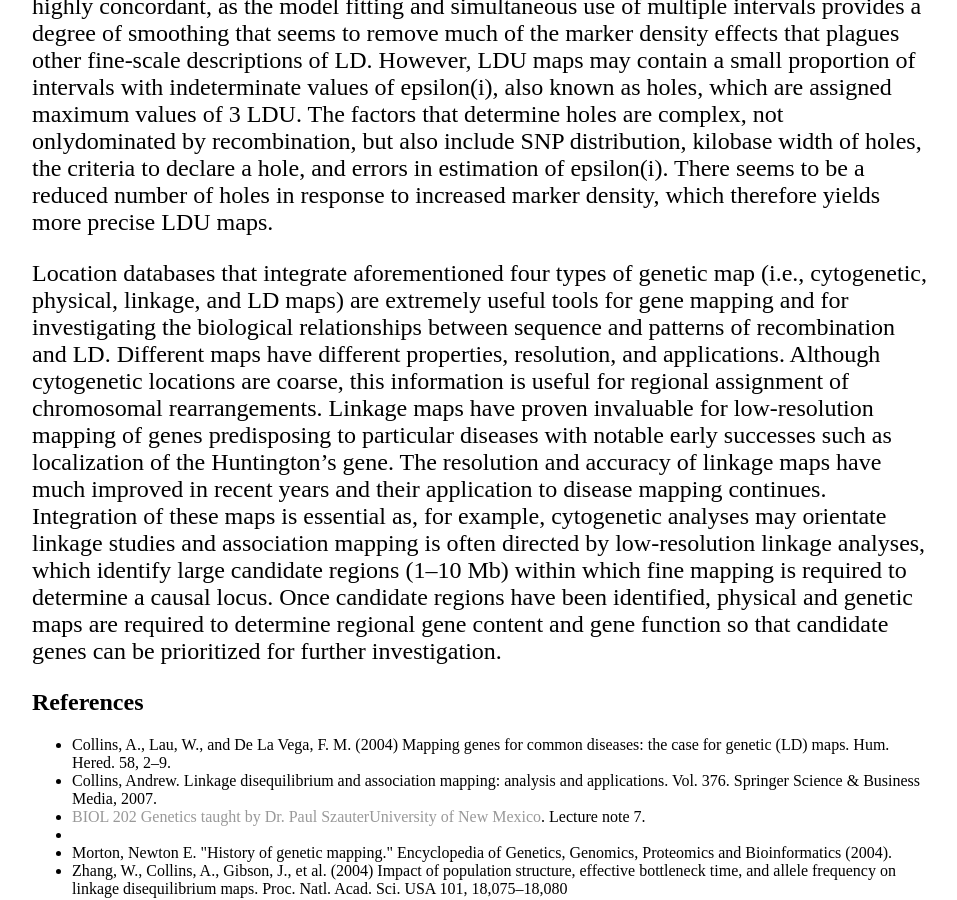
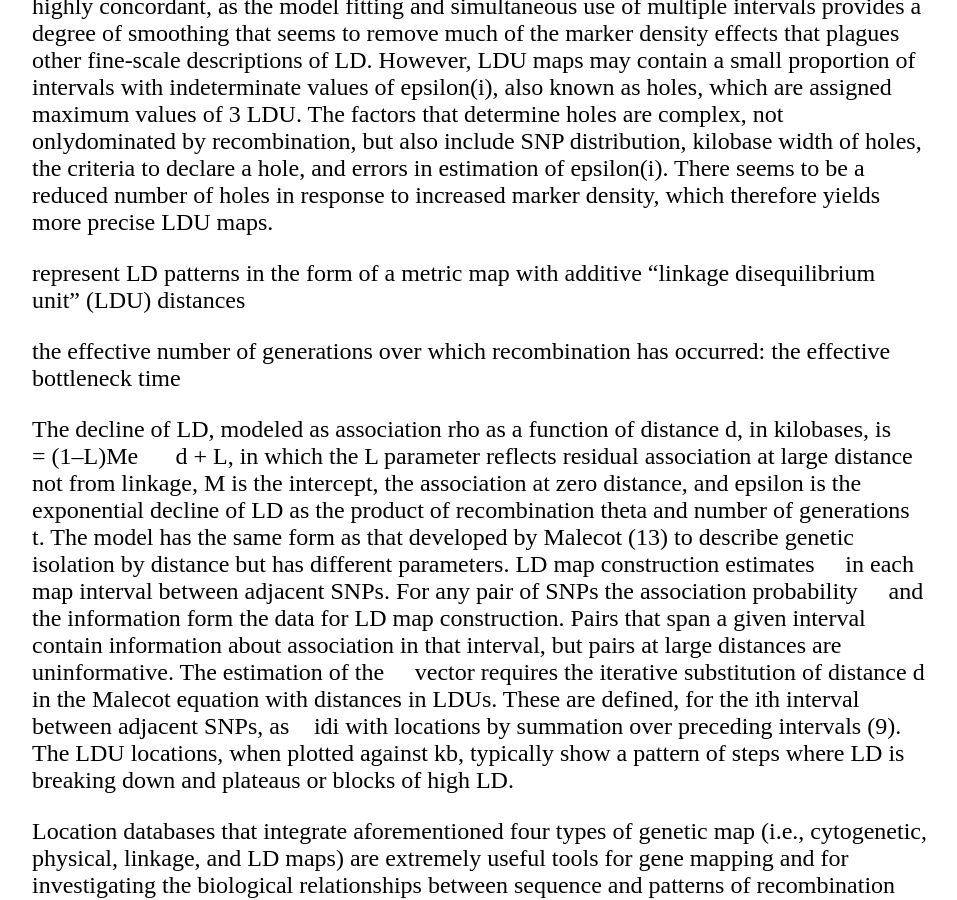
Before and after one commit to lybird300/lybird300.github.io, a Jekyll site: the page built from _posts/2015-04-21-gene-maps.md, in a window 1280 px wide and 900 px high, scrolled down 9988 px. Shown: the whole window, without its empty margins (160-1117 px from the left). Built offline with Jekyll 4.4.1, drawn with Linux system fonts in a browser that asks for light colours.

Commit message:
Update 2015-04-21-gene-maps.md

```diff
--- a/_posts/2015-04-21-gene-maps.md
+++ b/_posts/2015-04-21-gene-maps.md
@@ -71,11 +71,27 @@ Having produced an intermediate file from either haplotype or diplotype data, th
 
 Previous studies have shown that maps built from subsets of rare markers have shorter LDU lengths. Given the strong dependence of LD measures on allele frequencies and thus mutation age, this is expected because LD is higher between recent (rare) markers compared with older (more common) markers. This implies that the length of LDU maps constructed from studies with nonrandomly ascertained SNPs, such as the HapMap Project that focuses on common markers, will be somewhat different in corresponding maps derived from samples with different allele-frequency distributions. LDU maps are largely insensitive to marker density as their profiles determined at various SNP densities from 1/2–1/23 kb are highly concordant, as the model fitting and simultaneous use of multiple intervals provides a degree of smoothing that seems to remove much of the marker density effects that plagues other fine-scale descriptions of LD. However, LDU maps may contain a small proportion of intervals with indeterminate values of epsilon(i), also known as holes, which are assigned maximum values of 3 LDU. The factors that determine holes are complex, not onlydominated by recombination, but also include SNP distribution, kilobase width of holes, the criteria to declare a hole, and errors in estimation of epsilon(i). There seems to be a reduced number of holes in response to increased marker density, which therefore yields more precise LDU maps.
 
+represent LD patterns in the form of a metric map with additive “linkage disequilibrium unit” (LDU) distances
+
+the effective number of generations over which recombination has occurred: the effective bottleneck time
+
+The decline of LD, modeled as association rho as a function of distance d, in kilobases, is 􀁗 = (1–L)Me􀀒􀁊d + L, in which the L parameter reflects residual association at large distance not from linkage, M is the intercept, the association at zero distance, and epsilon is the exponential decline of LD as the product of recombination theta and number of generations t. The model has the same form as that developed by Malecot (13) to describe genetic isolation by distance but has different parameters. LD map construction estimates 􀁊 in each map interval between adjacent SNPs. For any pair of SNPs the association probability 􀁗 and the information form the data for LD map construction. Pairs that span a given interval contain
+information about association in that interval, but pairs at large distances
+are uninformative. The estimation of the 􀁊 vector requires the iterative substitution
+of distance d in the Malecot equation with distances in LDUs. These are
+defined, for the ith interval between adjacent SNPs, as 􀁊idi with locations by
+summation over preceding intervals (9). The LDU locations, when plotted against
+kb, typically show a pattern of steps where LD is breaking down and plateaus
+or blocks of high LD.
+
 
 
 
 
 Location databases that integrate aforementioned four types of genetic map (i.e., cytogenetic, physical, linkage, and LD maps) are extremely useful tools for gene mapping and for investigating the biological relationships between sequence and patterns of recombination and LD. Different maps have different properties, resolution, and applications. Although cytogenetic locations are coarse, this information is useful for regional assignment of chromosomal rearrangements. Linkage maps have proven invaluable for low-resolution mapping of genes predisposing to particular diseases with notable early successes such as localization of the Huntington’s gene. The resolution and accuracy of linkage maps have much improved in recent years and their application to disease mapping continues. Integration of these maps is essential as, for example, cytogenetic analyses may orientate linkage studies and association mapping is often directed by low-resolution linkage analyses, which identify large candidate regions (1–10 Mb) within which fine mapping is required to determine a causal locus. Once candidate regions have been identified, physical and genetic maps are required to determine regional gene content and gene function so that candidate genes can be prioritized for further investigation.
+
+
+
 
 <h2>References</h2>
 <ul>
```
